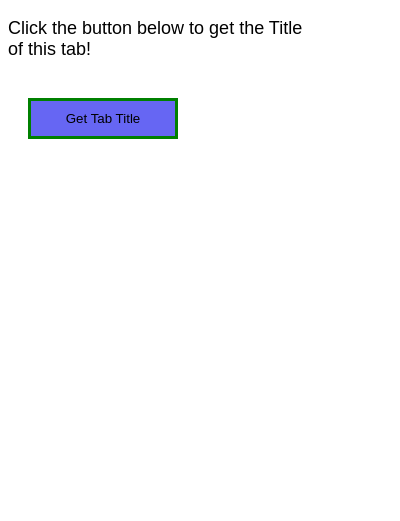
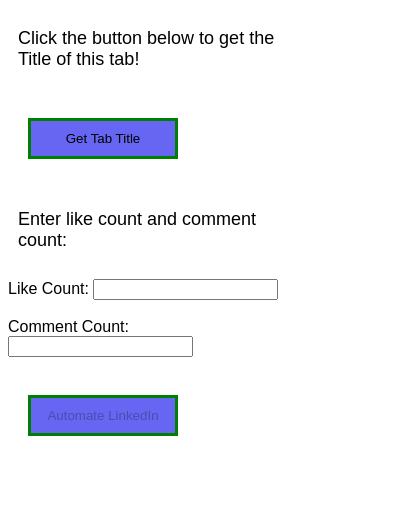
Before and after one commit to malathidevi/Chrome-Extension, a browser extension: page popup.html in a window 400 px wide. Drawn offline with Linux system fonts and the light colour scheme.

Commit message:
Update popup.html

```diff
--- a/popup.html
+++ b/popup.html
@@ -1,20 +1,13 @@
 <!DOCTYPE html>
 <html>
 <head>
-    <title>Tab Title Display</title>
-
+    <title>LinkedIn Automation</title>
     <style>
         body {
             width: 300px;
             font-family: Arial, sans-serif;
-    height: 300px;
+            height: 500px;
         }
-
-  #title {
-    margin-top: 20px;
-    font-weight: bold;
-  }
-
         button {
             margin-top: 30px;
             margin-bottom: 30px;
@@ -24,29 +17,33 @@
             width: 50%;
             border: 3px solid green;
             padding: 10px;
-
         }
         p {
             font-size: large;
-    padding: 10px 10 px;
-
+            padding: 10px 10px;
         }
-  .content{
+        .content {
             font-size: large;
             margin-top: 20px;
-
         }
         .dummy {
-    font-size: medium
+            font-size: medium;
         }
     </style>
-
 </head>
 <body>
     <p>Click the button below to get the Title of this tab!</p>
     <button id="getTitleButton">Get Tab Title</button>
     <div class="dummy" id="demo"></div>
     <div class="content" id="title"></div>
+
+    <p>Enter like count and comment count:</p>
+    <label for="likeCount">Like Count:</label>
+    <input type="number" id="likeCount" name="likeCount"><br><br>
+    <label for="commentCount">Comment Count:</label>
+    <input type="number" id="commentCount" name="commentCount"><br><br>
+    <button id="automateButton" disabled>Automate LinkedIn</button>
+
     <script src="popup.js"></script>
 </body>
 </html>
```
Lines whose indentation alone changed are shown as unchanged.
